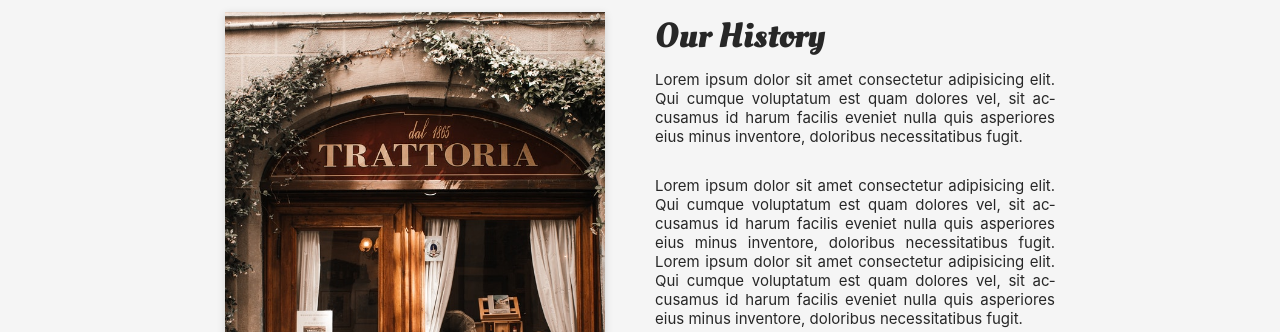
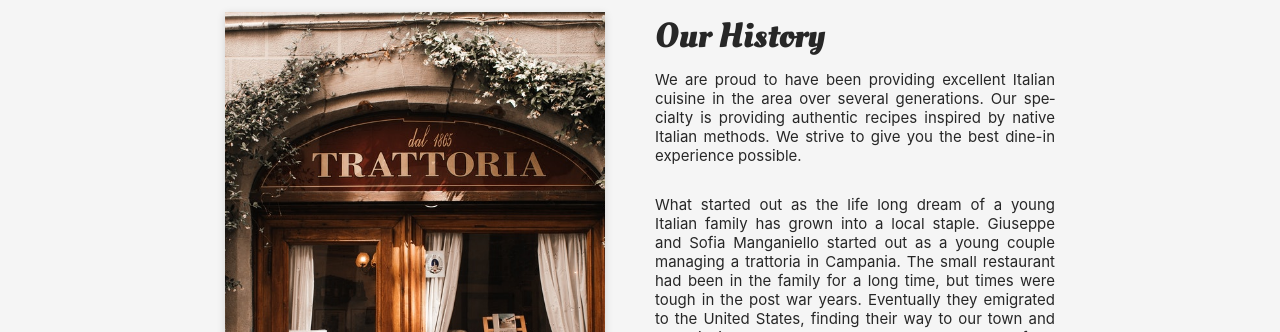
Before and after one commit to mars1138/restaurant-01-frontend, a React (Create React App) app: page /about in a window 1280 px wide. Shown: the part 468-800 px from the top of the page. Built offline with nearby package versions, Linux system fonts and the light colour scheme; no server answers; a web font is replaced by a local one.

Commit message:
text edit

```diff
--- a/src/components/layout/History.js
+++ b/src/components/layout/History.js
@@ -3,7 +3,7 @@ import { Route, Link } from 'react-router-dom';
 
 import ImageGrid from './ImageGrid';
 
-import classes from './History.module.css'
+import classes from './History.module.css';
 
 const History = () => {
   const buttonClasses = `btn ${classes.button}`;
@@ -16,29 +16,29 @@ const History = () => {
       <div className="container-text container-50">
         <h2>Our History</h2>
         <p>
+          We are proud to have been providing excellent Italian cuisine in the
+          area over several generations. Our specialty is providing authentic
+          recipes inspired by native Italian methods. We strive to give you the
+          best dine-in experience possible.
+        </p>
+        <Route path="/about">
+          <p>
+            What started out as the life long dream of a young Italian family
+            has grown into a local staple. Giuseppe and Sofia Manganiello
+            started out as a young couple managing a trattoria in Campania. The
+            small restaurant had been in the family for a long time, but times
+            were tough in the post war years. Eventually they emigrated to the
+            United States, finding their way to our town and establishing a new
+            small restaurant on the corner of 5th and Main.
+          </p>
+          <p>
             Lorem ipsum dolor sit amet consectetur adipisicing elit. Qui cumque
             voluptatum est quam dolores vel, sit accusamus id harum facilis
             eveniet nulla quis asperiores eius minus inventore, doloribus
-            necessitatibus fugit.
-          </p>
-          <Route path="/about">
-            <p>
-              Lorem ipsum dolor sit amet consectetur adipisicing elit. Qui
-              cumque voluptatum est quam dolores vel, sit accusamus id harum
-              facilis eveniet nulla quis asperiores eius minus inventore,
-              doloribus necessitatibus fugit. Lorem ipsum dolor sit amet
-              consectetur adipisicing elit. Qui cumque voluptatum est quam
-              dolores vel, sit accusamus id harum facilis eveniet nulla quis
-              asperiores eius minus inventore, doloribus necessitatibus fugit.
-            </p>
-            <p>
-              Lorem ipsum dolor sit amet consectetur adipisicing elit. Qui
-              cumque voluptatum est quam dolores vel, sit accusamus id harum
-              facilis eveniet nulla quis asperiores eius minus inventore,
-              doloribus necessitatibus fugit. Lorem ipsum dolor sit amet
-              consectetur adipisicing elit. Qui cumque voluptatum est quam
-              dolores vel, sit accusamus id harum facilis eveniet nulla quis
-              asperiores eius minus inventore, doloribus necessitatibus fugit.
+            necessitatibus fugit. Lorem ipsum dolor sit amet consectetur
+            adipisicing elit. Qui cumque voluptatum est quam dolores vel, sit
+            accusamus id harum facilis eveniet nulla quis asperiores eius minus
+            inventore, doloribus necessitatibus fugit.
           </p>
         </Route>
         <Route path="/home">
```
Lines whose indentation alone changed are shown as unchanged.
